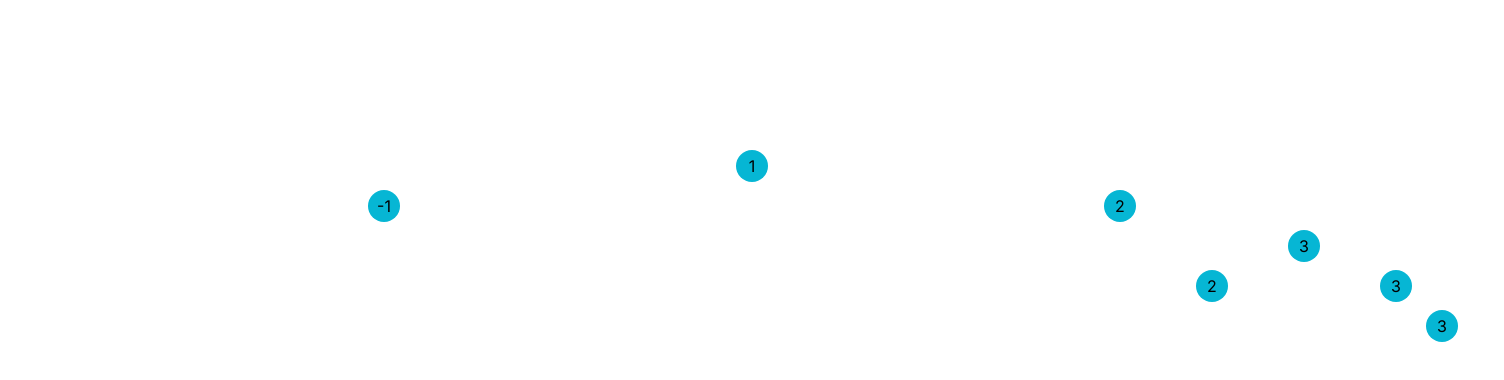
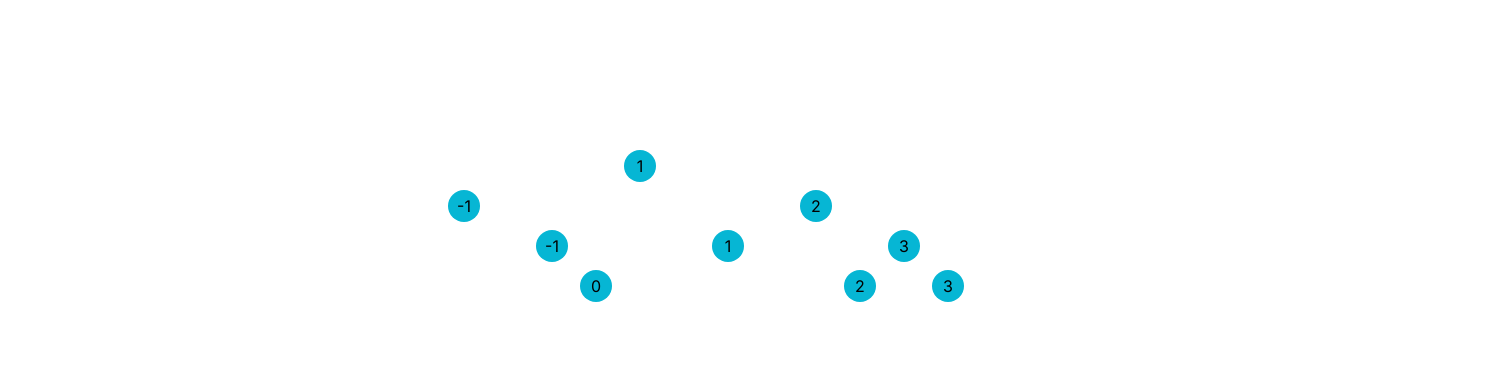
Before and after one commit to etherbits/visual-dsa, a Next.js app: page /binary-search-tree in a window 1280 px wide. Shown: the top 380 px of the page, 1504 px wide, since content can reach past the window. Built offline with nearby package versions, Linux system fonts and the light colour scheme.

Commit message:
adding bst search

```diff
--- a/src/app/binary-search-tree/page.tsx
+++ b/src/app/binary-search-tree/page.tsx
@@ -34,8 +34,11 @@ export default function BinarySearchTreePage() {
     binaryTree.append(3);
     binaryTree.append(2);
     binaryTree.append(3);
-    binaryTree.append(3);
     binaryTree.append(-1);
+    binaryTree.append(-1);
+    binaryTree.append(0);
+    binaryTree.append(1);
+    console.log(binaryTree.search(0))
     generateVisualNodes(binaryTree.rootNode, visualNodes);
     setVisualNodes(visualNodes.map((nodeArrays) => [...nodeArrays]));
     console.log(visualNodes);
--- a/src/data_structures/binary_search_tree.ts
+++ b/src/data_structures/binary_search_tree.ts
@@ -29,7 +29,21 @@ export class BinarySearchTree<T> {
   }
 
   // O(n)
-  search(value: T) { }
+  search(value: T) {
+    return this.searchNode(this.rootNode, value)
+  }
+
+  searchNode(node: Node<T> | null, value: T): boolean {
+    if (node === null) {
+      return false
+    }
+
+    if (node.value === value) {
+      return true
+    }
+
+    return this.searchNode(node.value > value ? node.left : node.right, value)
+  }
 
   attachNode(node: Node<T>, value: T) {
     if (value < node.value) {
```
